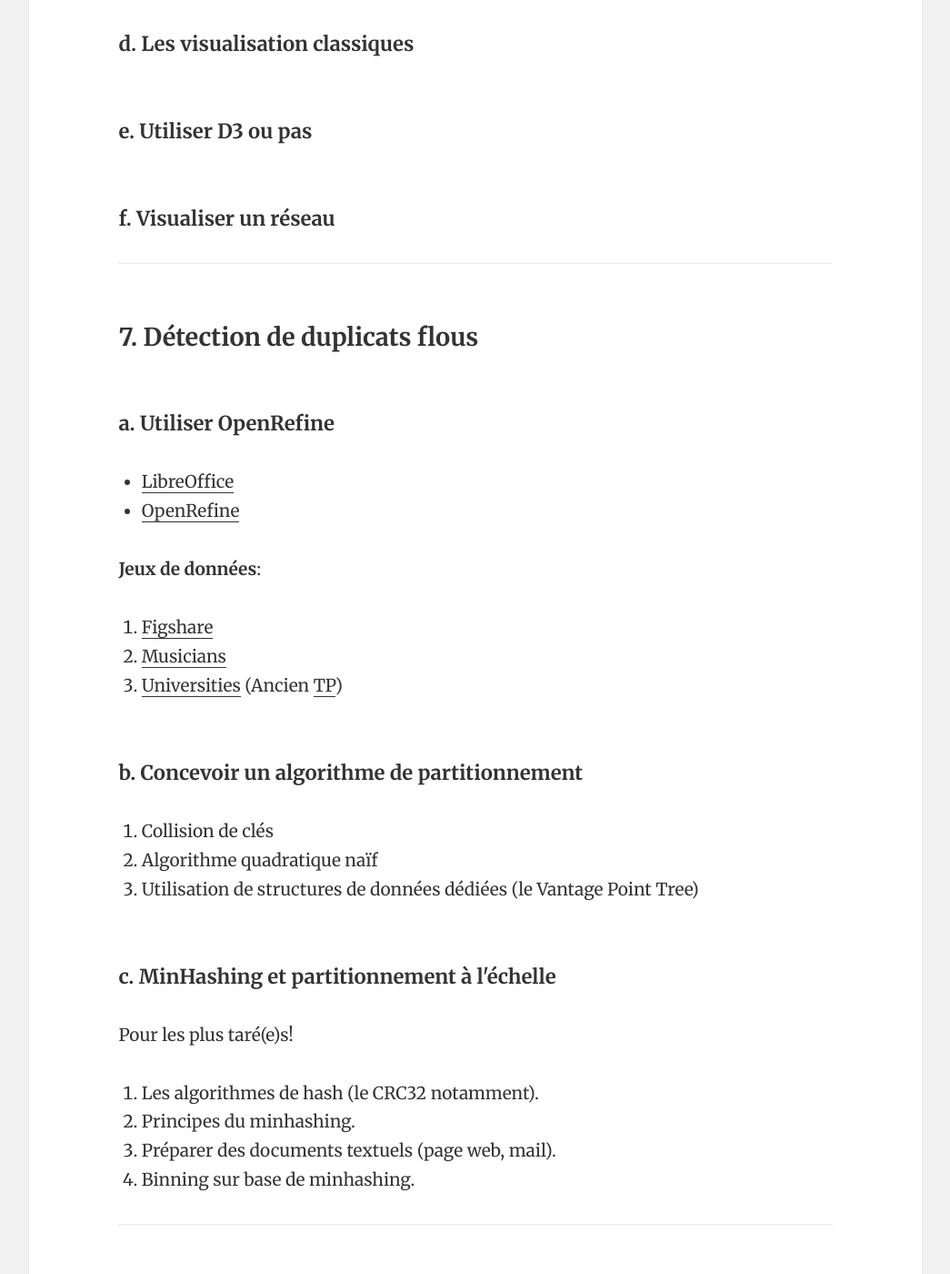
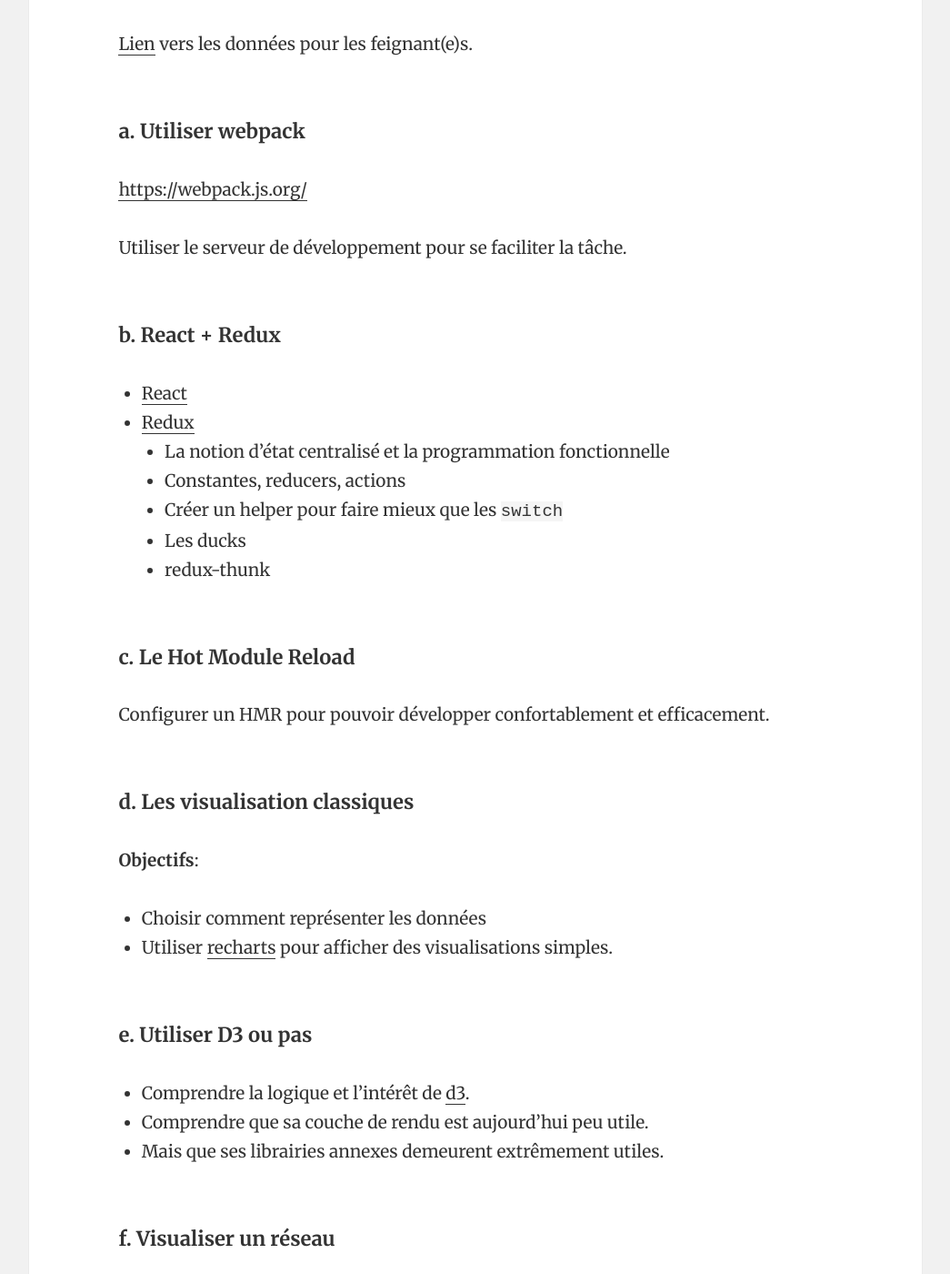
Before and after one commit to Yomguithereal/courses, a Jekyll site: the page built from perfectionnement/2017/index.md, in a window 1280 px wide and 1400 px high, scrolled down 6924 px. Shown: the whole window at 91% size, without its empty margins (117-1162 px from the left). Built offline with Jekyll 4.4.1, drawn with Linux system fonts in a browser that asks for light colours; some of the changed text lies outside the part shown.

Commit message:
Drafting more

```diff
--- a/perfectionnement/2017/index.md
+++ b/perfectionnement/2017/index.md
@@ -53,7 +53,8 @@ title: Cours de Perfectionnement (2017)
 
 1. Composer la géographie des intérêts.
 2. Planifier vos ambitions.
-3. Shigoto!
+3. Faire des modules approfondis en fonction du plan.
+4. 仕事!
 
 ---
 
@@ -120,11 +121,11 @@ URL: [https://news.ycombinator.com/](https://news.ycombinator.com/)
 
 **Suggestions**:
 
-* MongoDB
-* Neo4j
-* ElasticSearch
+* [MongoDB](https://docs.mongodb.com/)
+* [Neo4j](https://neo4j.com/product/)
+* [ElasticSearch](https://www.elastic.co/fr/products/elasticsearch)
 
-TODO: lien vers scraped data => liens vers BDD
+[Lien](./projects/transparency/data.json) vers les données pour les feignant(e)s.
 
 ---
 
@@ -132,10 +133,13 @@ TODO: lien vers scraped data => liens vers BDD
 
 **Objectifs**:
 
-1. Implémenter un index de Jaccard (théorie des ensembles).
+1. Implémenter un [index de Jaccard](https://en.wikipedia.org/wiki/Jaccard_index) (théorie des ensembles).
 2. Ecrire des tests unitaires pour s'assurer de son bon fonctionnement (notion de régression).
 
-TODO: lien
+**Suggestions**:
+
+* (js) [mocha](https://mochajs.org/)
+* (py) [unittest](https://docs.python.org/3/library/unittest.html)
 
 ---
 
@@ -150,6 +154,8 @@ TODO: lien
 5. Requêter un index inversé
 6. Ajouter un poil de logique floue
 7. Pour les plus taré(e)s: Fréquences, taille, TF-IDF et similarité cosinus
+
+[Lien](./projects/transparency/data.json) vers les données pour les feignant(e)s.
 
 ---
 
@@ -169,7 +175,7 @@ TODO: lien
 * (py) [Flask](http://flask.pocoo.org/)
 * (py) [Pep8](https://pypi.python.org/pypi/pep8)
 
-TODO: link to data
+[Lien](./projects/transparency/data.json) vers les données pour les feignant(e)s.
 
 ---
 
@@ -177,17 +183,46 @@ TODO: link to data
 
 **Dépendances**: Il serait préférable d'avoir effectué les étapes précédentes.
 
+**Astuce**: il vous est tout à fait possible de charger toutes les données en JSON depuis le client et utiliser un moteur de recherche côté client si vous ne voulez pas développer une API.
+
+[Lien](./projects/transparency/data.json) vers les données pour les feignant(e)s.
+
 <h4 id="webpack">a. Utiliser webpack</h4>
+
+[https://webpack.js.org/](https://webpack.js.org/)
+
+Utiliser le serveur de développement pour se faciliter la tâche.
 
 <h4 id="reactredux">b. React + Redux</h4>
 
+* [React](https://facebook.github.io/react/)
+* [Redux](http://redux.js.org/)
+  - La notion d'état centralisé et la programmation fonctionnelle
+  - Constantes, reducers, actions
+  - Créer un helper pour faire mieux que les `switch`
+  - Les ducks
+  - redux-thunk
+
 <h4 id="hmr">c. Le Hot Module Reload</h4>
+
+Configurer un HMR pour pouvoir développer confortablement et efficacement.
 
 <h4 id="viz">d. Les visualisation classiques</h4>
 
+**Objectifs**:
+
+* Choisir comment représenter les données
+* Utiliser [recharts](http://recharts.org/#/en-US/) pour afficher des visualisations simples.
+
 <h4 id="d3">e. Utiliser D3 ou pas</h4>
 
+* Comprendre la logique et l'intérêt de [d3](https://d3js.org/).
+* Comprendre que sa couche de rendu est aujourd'hui peu utile.
+* Mais que ses librairies annexes demeurent extrêmement utiles.
+
 <h4 id="reseau">f. Visualiser un réseau</h4>
+
+* Utiliser [sigma.js](http://sigmajs.org/) pour visualiser un réseau d'une certaine envergure.
 
 ---
 
@@ -232,6 +267,8 @@ Trouver une librairie ou concevoir un modèle de données pour manipuler des gra
 * (js) [graphology](https://graphology.github.io/)
 * (py) [networkx](https://networkx.readthedocs.io/en/stable/)
 
+Trouver un moyen de sélectionner une valeur pondérée aléatoirement.
+
 <h4 id="observations">b. Générer de fausses observations</h4>
 
 * *Niveau 1*: Créer de faux mots du [dictionnaire](http://www.pallier.org/ressources/dicofr/dicofr.html).
@@ -241,3 +278,10 @@ Trouver une librairie ou concevoir un modèle de données pour manipuler des gra
 ---
 
 <h3 id="ml">9. Utiliser un algorithme de machine learning</h3>
+
+On va utiliser [scikit-learn](http://scikit-learn.org/stable/install.html).
+
+1. Trouver un cas d'usage (SPAM/HAM, par exemple).
+2. Splitter le dataset.
+3. Entraîner un modèle.
+4. Evaluer la précision du modèle.
```
